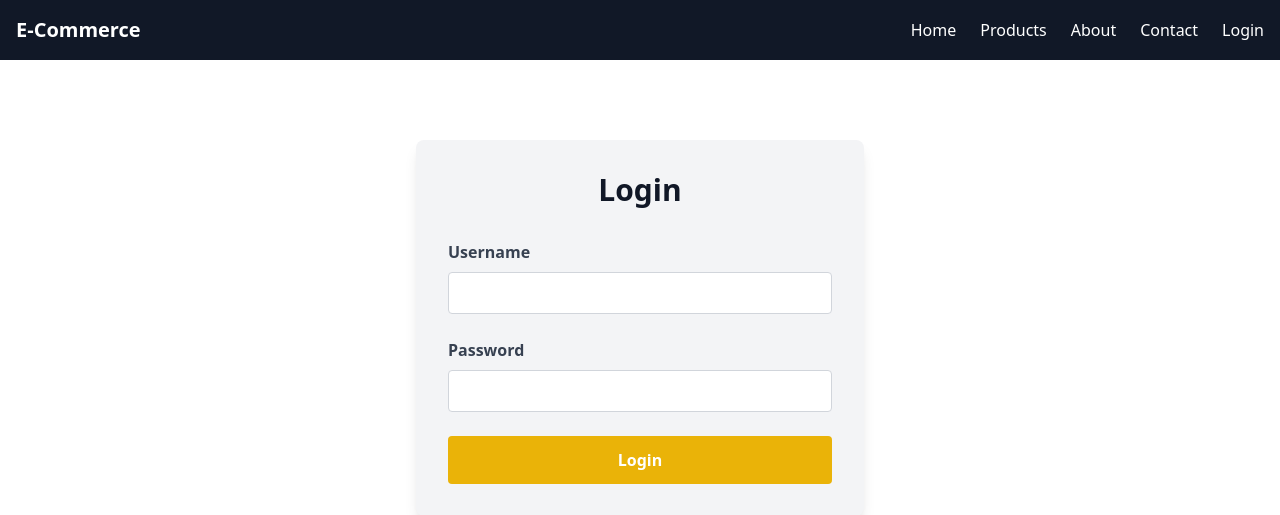
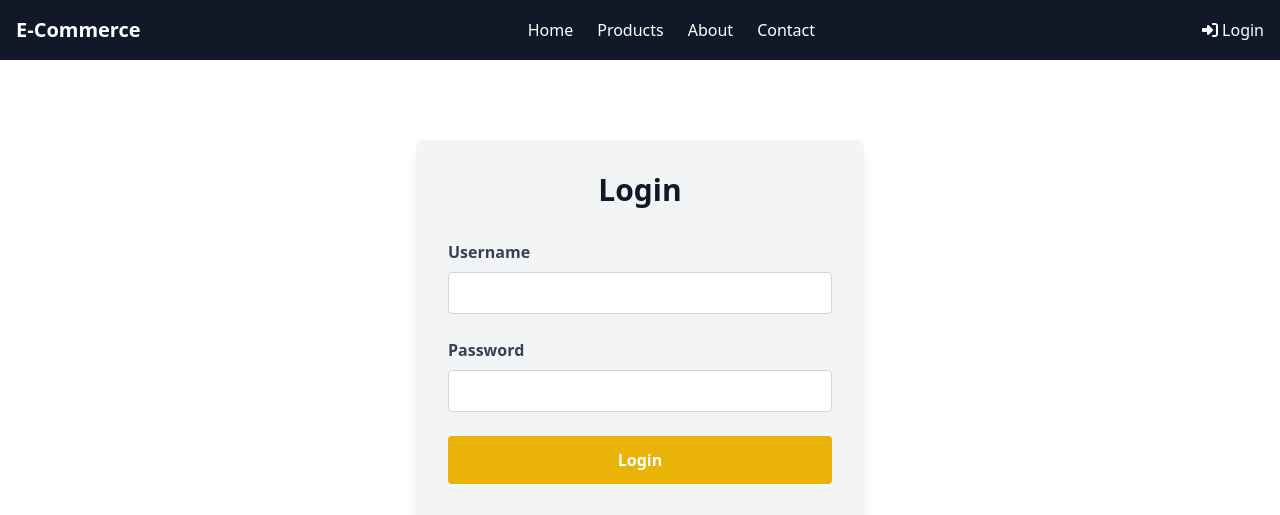
Before and after one commit to Naira98/e-commerce-django, a Django app: page /login/ in a window 1280 px wide. Shown: the top 515 px of the page. Run offline with Django 5.2, Linux system fonts and the light colour scheme; some libraries are stand-ins or nearby versions.

Commit message:
add icon to login and logout buttons

```diff
--- a/templates/components/navbar.html
+++ b/templates/components/navbar.html
@@ -1,9 +1,12 @@
 <nav class="bg-gray-900 text-white py-4">
   <div class="max-w-7xl mx-auto flex items-center justify-between px-4">
-    <a href="/" class="text-xl font-bold">E-Commerce</a>
+    <!-- Logo -->
+    <div class="flex items-center">
+      <a href="/" class="text-xl font-bold">E-Commerce</a>
+    </div>
 
-    <!-- Desktop Navigation -->
-    <div class="hidden md:flex space-x-6 items-center">
+    <!-- Navigation Links -->
+    <div class="hidden md:flex space-x-6 items-center flex-1 justify-center">
       <a href="/" class="hover:text-yellow-400 {% if active == 'home' %} text-yellow-400 font-semibold {% endif %}">Home</a>
       <a href="/products" class="hover:text-yellow-400 {% if active == 'products' %} text-yellow-400 font-semibold {% endif %}">Products</a>
       <a href="/about" class="hover:text-yellow-400 {% if active == 'about' %} text-yellow-400 font-semibold {% endif %}">About</a>
@@ -12,14 +15,22 @@
       {% if request.user.is_authenticated and request.user.is_staff %}
         <a href="/dashboard" class="hover:text-yellow-400 {% if active == 'dashboard' %} text-yellow-400 font-semibold {% endif %}">Dashboard</a>
       {% endif %}
+    </div>
 
+    <!-- Login/Logout -->
+    <div class="hidden md:flex items-center space-x-4">
       {% if request.user.is_authenticated %}
         <form method="post" action="{% url 'logout' %}">
           {% csrf_token %}
-          <button type="submit" class="hover:text-yellow-400"><i class="fa-solid fa-right-from-bracket"></i> Logout</button>
+          <button type="submit" class="hover:text-yellow-400 flex items-center gap-1">
+            <i class="fa-solid fa-right-from-bracket transform rotate-180"></i> Logout
+          </button>
         </form>
       {% else %}
-        <a href="{% url 'login' %}" class="hover:text-yellow-400">Login</a>
+        <a href="{% url 'login' %}" class="hover:text-yellow-400 flex items-center gap-1">
+          <i class="fa-solid fa-right-to-bracket"></i> Login
+        </a>
+
       {% endif %}
     </div>
 
```
